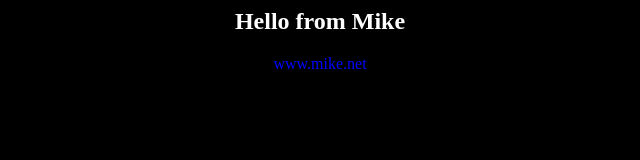
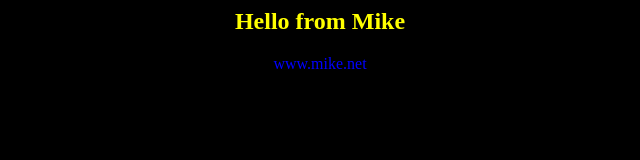
Before and after one commit to MikePozhidaev/app-for-jenkins, a plain HTML site: page index.html in a window 1280 px wide. Shown: the whole page, without its empty margins (320-960 px from the left). Drawn offline with Linux system fonts and the light colour scheme.

Commit message:
Update index.html

```diff
--- a/index.html
+++ b/index.html
@@ -1,7 +1,7 @@
 <html>
 <body bgcolor=black>
 <center>
-<h2><font color=white>Hello from Mike</font></h2>
+<h2><font color=yellow>Hello from Mike</font></h2>
 <font color=blue>www.mike.net</font>
 </centet>
 </body>
```
